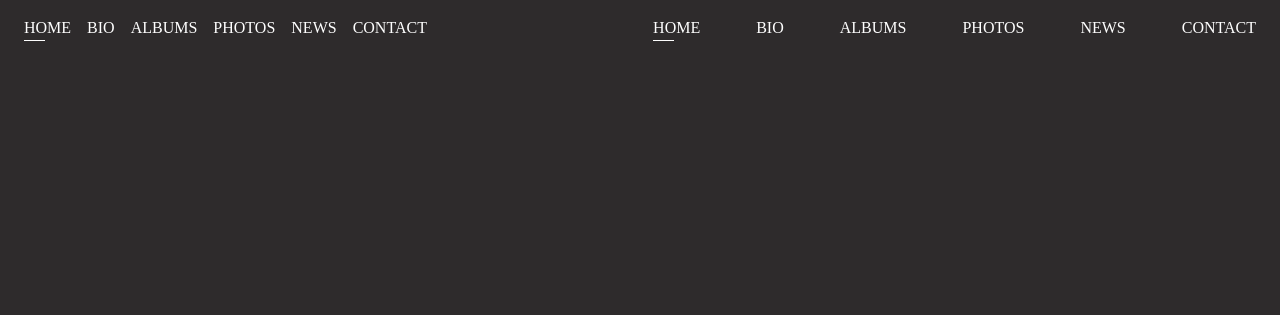
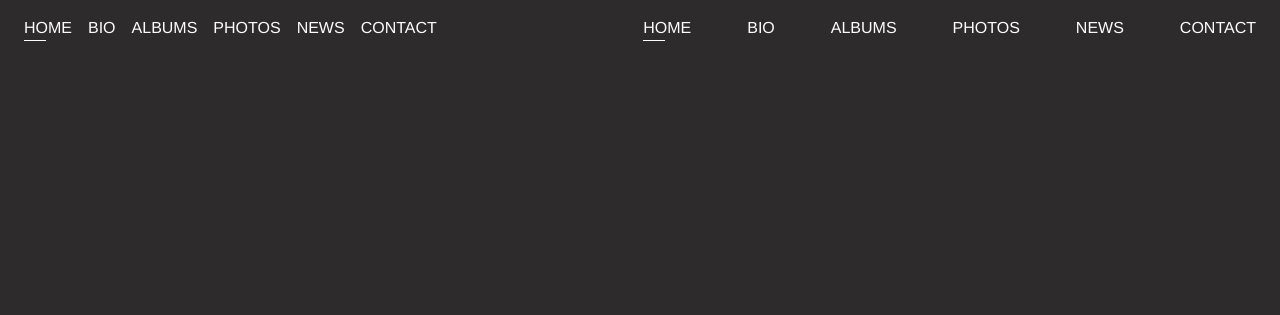
Before and after one commit to chef-danny-d/isaac, a website: page index.html in a window 1280 px wide. Shown: the top 315 px of the page. Drawn offline with nearby package versions, Linux system fonts and the light colour scheme; files that its build step writes are made by us from their sources.

Commit message:
Update _variables.scss

```diff
--- a/_scss/_variables.scss
+++ b/_scss/_variables.scss
@@ -8,11 +8,9 @@ $yiq-text-dark: $gray-600;
 $dark: $gray-600;
 $dark--title: rgba(46, 43, 44, 0.6);
 $light: $white;
-
 $grad-0: rgba(226,226,226,1);
 $grad-50: rgba(190,181,165,1);
 $grad-100: rgba(100,91,78,1);
-
 :root {
     --blue: #007bff;
     --indigo: #6610f2;
@@ -44,9 +42,10 @@ $grad-100: rgba(100,91,78,1);
 }
 
 //fonts
-$font-family-sans-serif: Lato;
-$secondary-font-family: Bahnschrift;
+$font-family-sans-serif: Lato, Helvetica;
+$secondary-font-family: Bahnschrift, Helvetica;
 $font-weight-bold: 900;
+
 //extra
 $enable-gradients: false;
 $enable-rounded: false;
```
